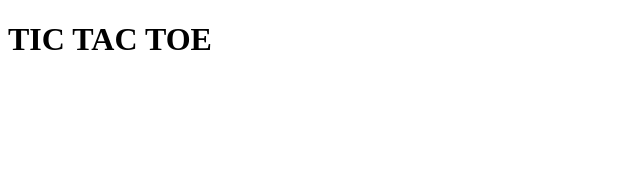
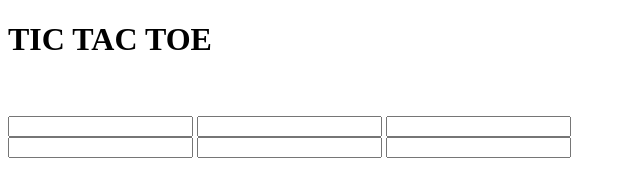
Before and after one commit to iamneo-production/acdbbaeef304680609efdcbcabeone, a website: page public/index.html in a window 1280 px wide. Shown: the whole page, without its empty margins (0-640 px from the left). Drawn offline with Linux system fonts and the light colour scheme.

Commit message:
Backup Commit

```diff
--- a/public/index.html
+++ b/public/index.html
@@ -14,7 +14,16 @@
     <h1>TIC TAC TOE</h1>
     <br><br>
     <div class="ui">
-      <div class="">
+      <div class="row">
+        <input type="text" id="b1" class="cell" onclick="myfunc_3();myfunc();" readonly>
+        <input type="text" id="b2" class="cell" onclick="myfunc_4();myfunc();" readonly>
+        <input type="text" id="b3" class="cell" onclick="myfunc_5();myfunc();" readonly>
+      </div>
+      <div class="row">
+        <input type="text" id="b1" class="cell" onclick="myfunc_3();myfunc();" readonly>
+        <input type="text" id="b2" class="cell" onclick="myfunc_4();myfunc();" readonly>
+        <input type="text" id="b3" class="cell" onclick="myfunc_5();myfunc();" readonly>
+      </div>
   </div>
 </body>
 </html>
```
